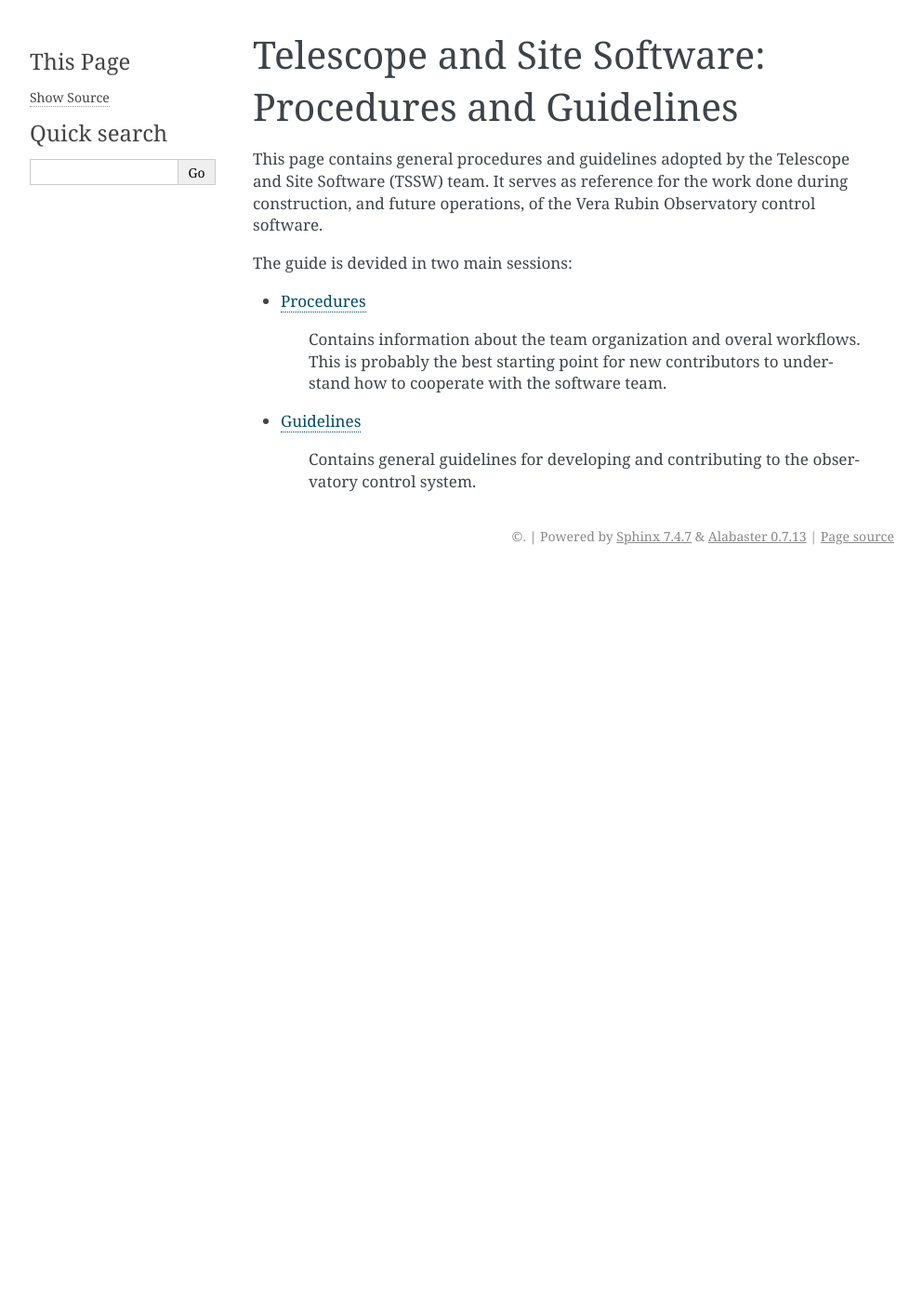
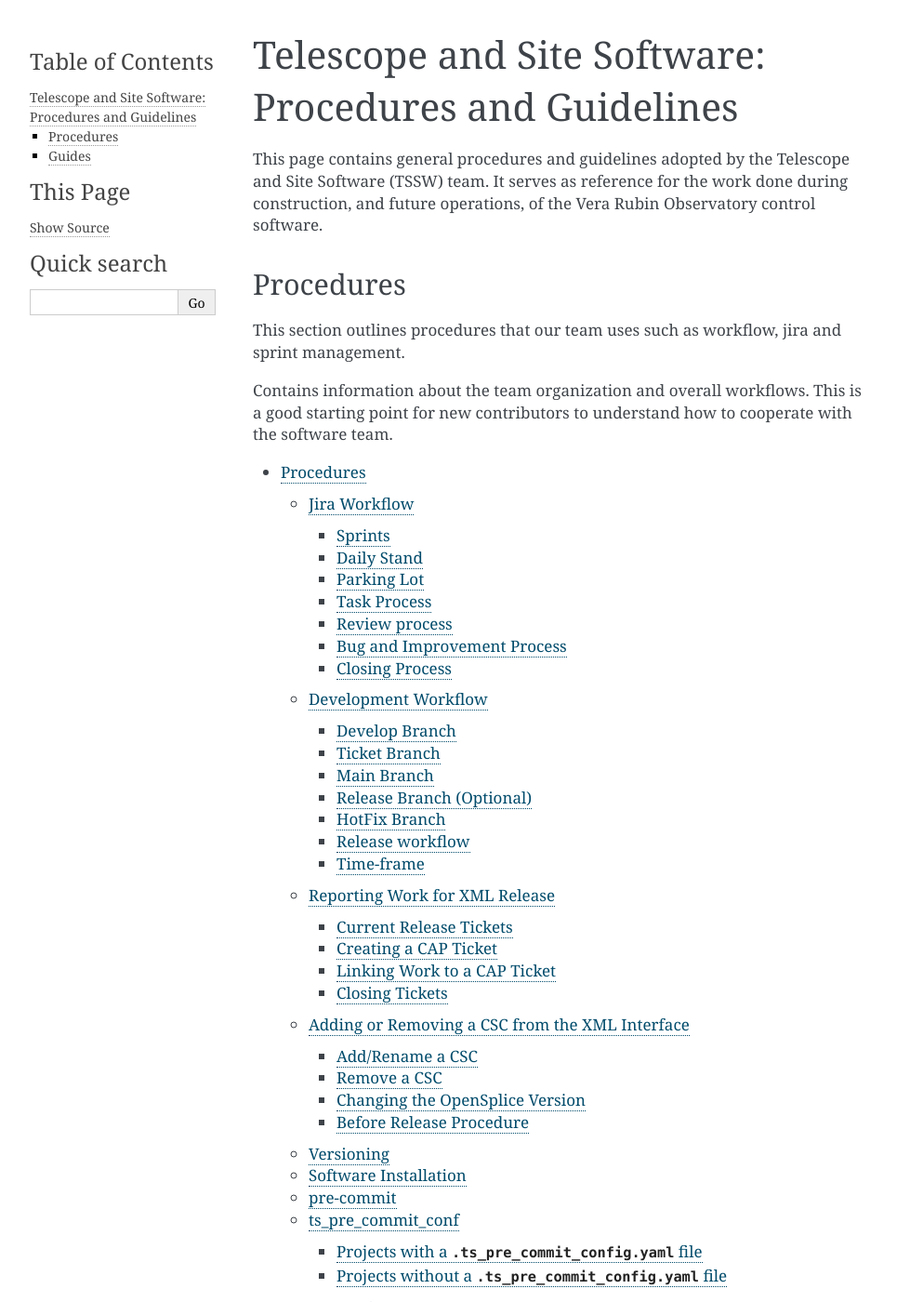
Before and after one commit to lsst-ts/tssw_developer_guide, a Sphinx documentation site: the page built from doc/index.rst, in a window 1280 px wide and 1400 px high. Shown: the whole window at 93% size, without its empty margins (148-1141 px from the left). Built offline with Sphinx 7.4.7, drawn with Linux system fonts in a browser that asks for light colours; some of the changed text lies outside the part shown.

Commit message:
Use obs-ops template layout

```diff
--- a/doc/guidelines/development/index.rst
+++ b/doc/guidelines/development/index.rst
@@ -7,7 +7,6 @@ Guide on software development.
 .. toctree::
     :glob:
     :maxdepth: 1
-    :hidden:
 
     docker/index
     building
--- a/doc/guidelines/index.rst
+++ b/doc/guidelines/index.rst
@@ -7,7 +7,6 @@ Guidelines
 .. toctree::
     :glob:
     :maxdepth: 1
-    :hidden:
 
     documentation-guide
     development/index
--- a/doc/guidelines/language/index.rst
+++ b/doc/guidelines/language/index.rst
@@ -7,6 +7,5 @@ Guides for software languages used by TSSW.
 .. toctree::
     :glob:
     :maxdepth: 1
-    :hidden:
 
     *
--- a/doc/index.rst
+++ b/doc/index.rst
@@ -7,24 +7,32 @@
 Telescope and Site Software: Procedures and Guidelines
 ######################################################
 
-.. toctree::
-  :hidden:
-  :glob:
-  :maxdepth: 2
-
-  procedures/index
-  guidelines/index
-
 This page contains general procedures and guidelines adopted by the Telescope and Site Software (TSSW) team.
 It serves as reference for the work done during construction, and future operations, of the Vera Rubin Observatory control software.
 
-The guide is devided in two main sessions:
 
-* :ref:`Procedures`
+Procedures
+##########
+This section outlines procedures that our team uses such as workflow, jira and sprint management.
 
-   Contains information about the team organization and overal workflows.
-   This is probably the best starting point for new contributors to understand how to cooperate with the software team.
+Contains information about the team organization and overall workflows.
+This is a good starting point for new contributors to understand how to cooperate with the software team.
 
-* :ref:`Guidelines`
 
-   Contains general guidelines for developing and contributing to the observatory control system.
+.. toctree::
+  :glob:
+  :maxdepth: 3
+
+  procedures/index
+
+
+Guides
+######
+This section contains guides for docker, development and languages that our team uses.
+Contains general guidelines for developing and contributing to the observatory control system.
+
+.. toctree::
+  :glob:
+  :maxdepth: 3
+
+  guidelines/index
--- a/doc/procedures/index.rst
+++ b/doc/procedures/index.rst
@@ -7,7 +7,6 @@ Procedures
 .. toctree::
     :glob:
     :maxdepth: 1
-    :hidden:
 
     jira
     development_workflow
```
